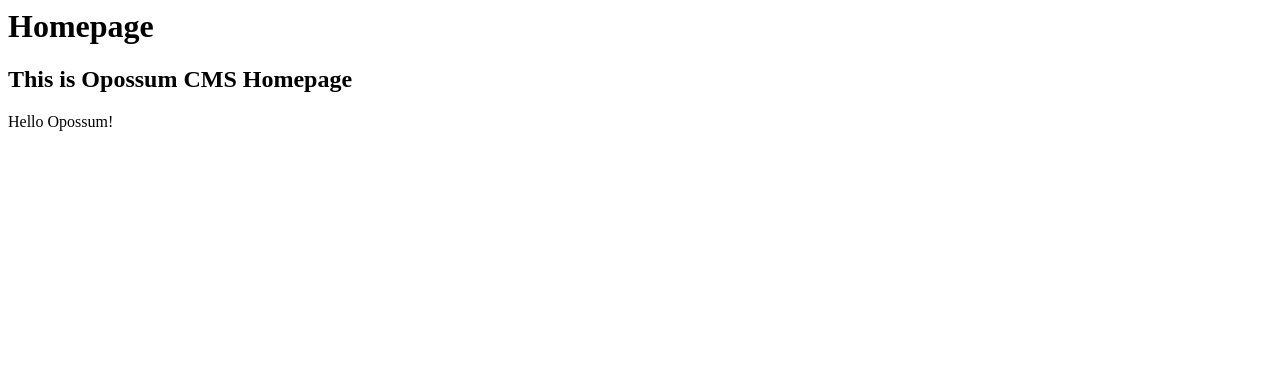
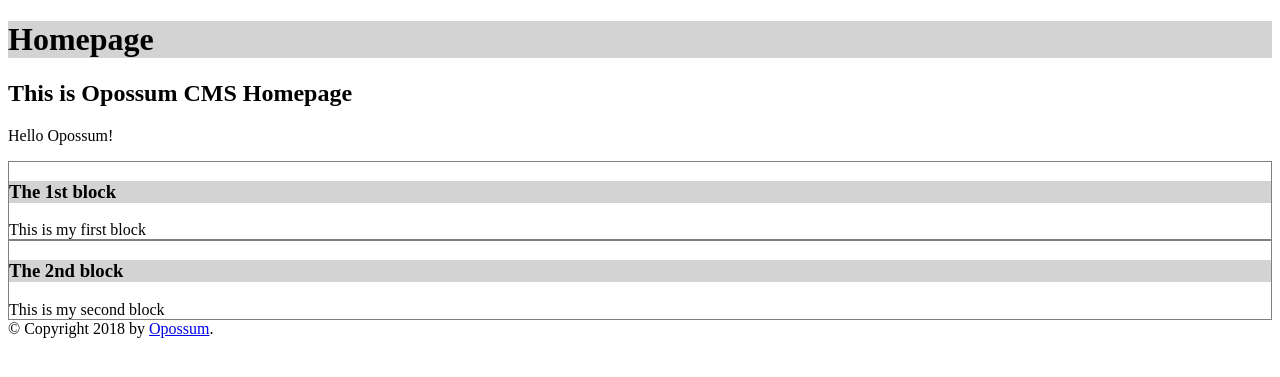
Before and after one commit to olegiv/Ocms, a PHP site: page / in a window 1280 px wide. Shown: the top 377 px of the page. Run offline with PHP 8.4, Linux system fonts and the light colour scheme; some libraries are stand-ins or nearby versions.

Commit message:
Blocks updated.

```diff
--- a/core/block/Block.php
+++ b/core/block/Block.php
@@ -1,6 +1,8 @@
 <?php
 
 namespace Ocms\core\block;
+
+use Ocms\core\model\Model;
 
 /**
  * Description of NodeController
@@ -32,4 +34,13 @@ class Block extends BlockBase implements BlockInterface {
 	 */
 	private function __construct() {}
 
+	/**
+	 *
+	 * @param int $nodeId
+	 * @return array
+	 */
+	public function getBlocksForNode (int $nodeId): array {
+
+		return Model::getInstance()->getBlocks();
+	}
 }
--- a/core/block/BlockInterface.php
+++ b/core/block/BlockInterface.php
@@ -9,4 +9,10 @@ namespace Ocms\core\block;
  */
 interface BlockInterface {
 
+	/**
+	 *
+	 * @param int $nodeId
+	 * @return array
+	 */
+	public function getBlocksForNode (int $nodeId): array;
 }
--- a/core/controller/FrontController.php
+++ b/core/controller/FrontController.php
@@ -4,6 +4,7 @@ namespace Ocms\core\controller;
 
 use Ocms\core\exception\Exception;
 use Ocms\core\service\Configuration\ConfigurationService;
+use Ocms\core\block\Block;
 use Ocms\core\model\Model;
 use Ocms\core\view\View;
 
@@ -68,7 +69,10 @@ class FrontController extends ControllerBase implements ControllerInterface {
 	public static function viewAction (int $nodeId = 0) {
 
 		self::getInstance()->init ($nodeId);
-		echo View::getInstance()->render('index', (array) self::getInstance()->node);
+		echo View::getInstance()->render ('node',
+			array_merge ((array) self::getInstance()->node,
+				['blocks' => Block::getInstance()->getBlocksForNode($nodeId)])
+		);
 	}
 
 }
--- a/core/controller/NodeController.php
+++ b/core/controller/NodeController.php
@@ -3,6 +3,7 @@
 namespace Ocms\core\controller;
 
 use Ocms\core\exception\Exception;
+use Ocms\core\block\Block;
 use Ocms\core\model\Model;
 use Ocms\core\view\View;
 
@@ -68,7 +69,10 @@ class NodeController extends ControllerBase implements ControllerInterface {
 	public static function viewAction (int $nodeId = 0) {
 
 		self::getInstance()->init ($nodeId);
-		echo View::getInstance()->render('index', (array) self::getInstance()->node);
+		echo View::getInstance()->render ('node',
+			array_merge ((array) self::getInstance()->node,
+				['blocks' => Block::getInstance()->getBlocksForNode($nodeId)])
+		);
 	}
 
 }
--- a/core/model/Model.php
+++ b/core/model/Model.php
@@ -79,11 +79,42 @@ class Model implements ModelInterface {
 		$sql = 'SELECT * FROM ' . $this->dbPrefix . 'node WHERE id=?';
 		$stmt = $this->db->prepare($sql);
 		$stmt->execute([$nodeId]);
-		$node = $stmt->fetchObject();
-		if (! $node) {
-			throw new Exception('Cannot load node: ' . $nodeId);
+		if (! ($node = $stmt->fetchObject ())) {
+			throw new Exception (t ('Cannot load node: %s', $nodeId));
 		}
 		return $node;
 	}
 
+	/**
+	 *
+	 * @param int $blockId
+	 * @return \stdClass
+	 * @throws Ocms\core\exception\Exception
+	 */
+	public function getBlock (int $blockId): \stdClass {
+
+		$sql = 'SELECT * FROM ' . $this->dbPrefix . 'block WHERE id=?';
+		$stmt = $this->db->prepare($sql);
+		$stmt->execute([$blockId]);
+		if (! ($block = $stmt->fetchObject())) {
+			throw new Exception (t ('Cannot load block: %s', $blockId));
+		}
+		return $block;
+	}
+
+	/**
+	 *
+	 * @return array
+	 * @throws Ocms\core\exception\Exception
+	 */
+	public function getBlocks (): array {
+
+		$sql = 'SELECT * FROM ' . $this->dbPrefix . 'block';
+		$stmt = $this->db->prepare($sql);
+		$stmt->execute();
+		if (! ($blocks = $stmt->fetchAll(\PDO::FETCH_OBJ))) {
+			throw new Exception (t ('Cannot load blocks'));
+		}
+		return $blocks;
+	}
 }
--- a/core/model/ModelInterface.php
+++ b/core/model/ModelInterface.php
@@ -9,4 +9,19 @@ namespace Ocms\core\model;
  */
 interface ModelInterface {
 
+	/**
+	 *
+	 * @param int $nodeId
+	 * @return \stdClass
+	 * @throws Ocms\core\exception\Exception
+	 */
+	public function getNode (int $nodeId): \stdClass;
+
+	/**
+	 *
+	 * @param int $blockId
+	 * @return \stdClass
+	 * @throws Ocms\core\exception\Exception
+	 */
+	public function getBlock (int $blockId): \stdClass;
 }
--- a/templates/default/css/default.css
+++ b/templates/default/css/default.css
@@ -2,3 +2,25 @@
     Created on : Jun 8, 2018, 3:09:49 PM
     Author     : olegiv
 */
+
+.node-title {
+	background-color: lightgray;
+}
+
+.node-body {
+
+}
+
+.block {
+	border-width: 1px;
+	border-color: gray;
+	border-style: solid;
+}
+
+.block h3.title {
+	background-color: lightgray;
+}
+
+.block .body {
+
+}
--- a/templates/default/twig/block.html.twig
+++ b/templates/default/twig/block.html.twig
@@ -0,0 +1,4 @@
+<div class="block">
+	<h3 class="title">{{ block.title }}</h3>
+	<div class="body">{{ block.body | raw }}</div>
+</div>
--- a/templates/default/twig/head.html.twig
+++ b/templates/default/twig/head.html.twig
@@ -1,6 +1,9 @@
+<link href="/templates/default/css/default.css" rel="stylesheet" type="text/css"/>
+<title>{{ title }}</title>
+
 {% if keywords %}
-	<meta keywords="{{keywords}}"/>
+	<meta name="keywords" content="{{keywords}}"/>
 {% endif %}
 {% if description %}
-	<meta description="{{desctiption}}"/>
+	<meta name="description" content="{{description}}"/>
 {% endif %}
--- a/templates/default/twig/index.html.twig
+++ b/templates/default/twig/index.html.twig
@@ -1,11 +1,26 @@
+<!DOCTYPE html>
 <html>
 	<head>
-		<title>{{ title }}</title>
-		<link href="templates/default/css/default.css" rel="stylesheet" type="text/css"/>
-		{{ head }}
+		{% block head %}
+			{{ include ('head.html.twig') }}
+		{% endblock %}
 	</head>
 	<body>
-		<h1>{{ title }}</h1>
-		{{ body | raw }}
+		{% block body %}
+			<div id="content">
+				{% block content %}
+					<h1 class="node-title">{{ title }}</h1>
+					{{ body | raw }}
+				{% endblock %}
+			</div>
+			{% block sidebar %}
+				{{ include ('sidebar.html.twig') }}
+			{% endblock %}
+		{% endblock %}
+		<div id="footer">
+			{% block footer %}
+				&copy; Copyright 2018 by <a href="https://opossum.su/" target="_blank">Opossum</a>.
+			{% endblock %}
+		</div>
 	</body>
 </html>
--- /dev/null
+++ b/templates/default/twig/node.html.twig
@@ -0,0 +1,13 @@
+{% extends "index.html.twig" %}
+
+{% block body %}
+	<div id="content">
+		{% block content %}
+			<h1 class="node-title">{{ title }}</h1>
+			{{ body | raw }}
+		{% endblock %}
+	</div>
+	{% block sidebar %}
+		{{ include ('sidebar.html.twig') }}
+	{% endblock %}
+{% endblock %}
--- /dev/null
+++ b/templates/default/twig/sidebar.html.twig
@@ -0,0 +1,5 @@
+{% block sidebar %}
+	{% for block in blocks %}
+		{{ include('block.html.twig') }}
+	{% endfor %}
+{% endblock %}
```
Also changed, not shown: install/sqlite.sql (+17 -6 lines).
